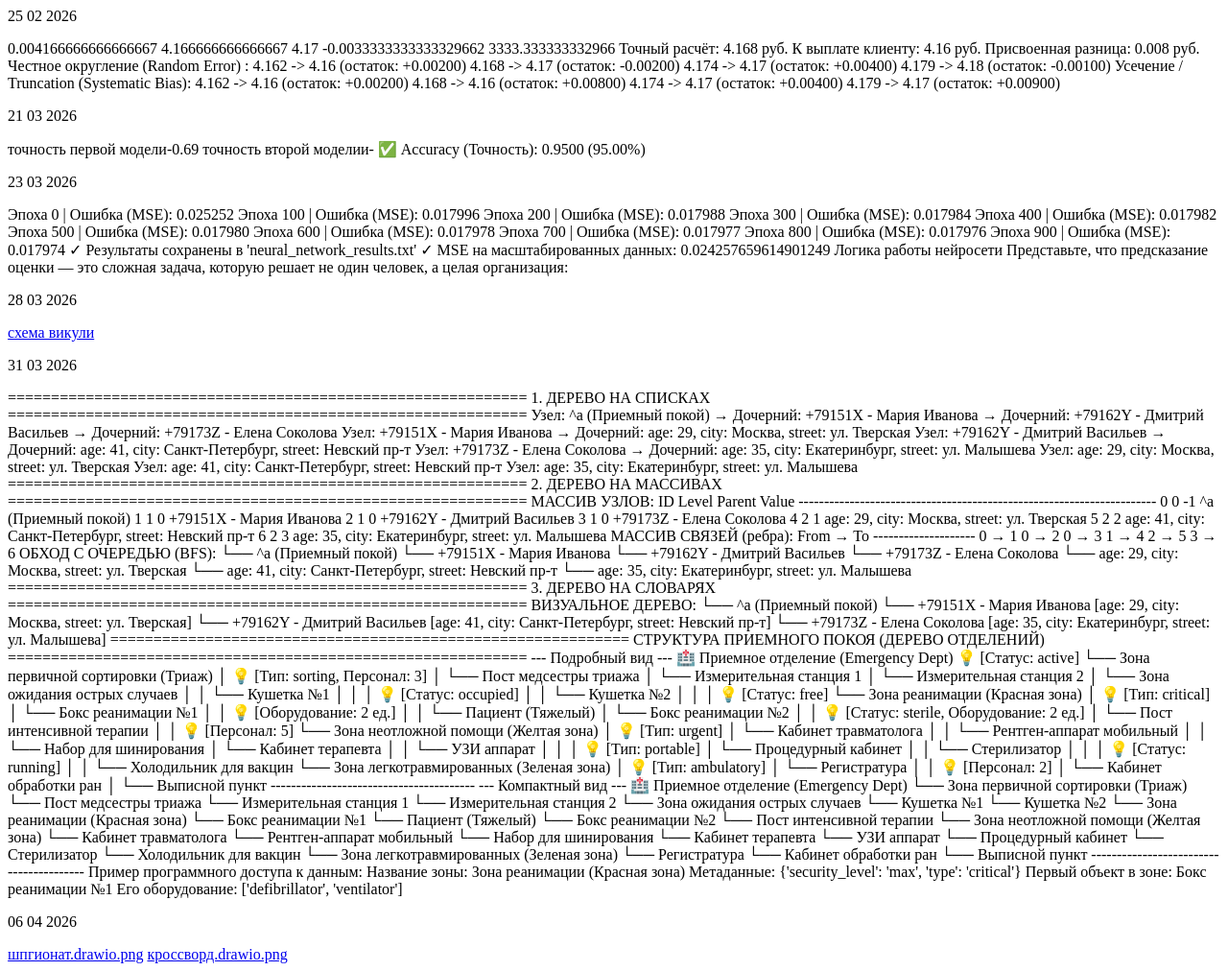
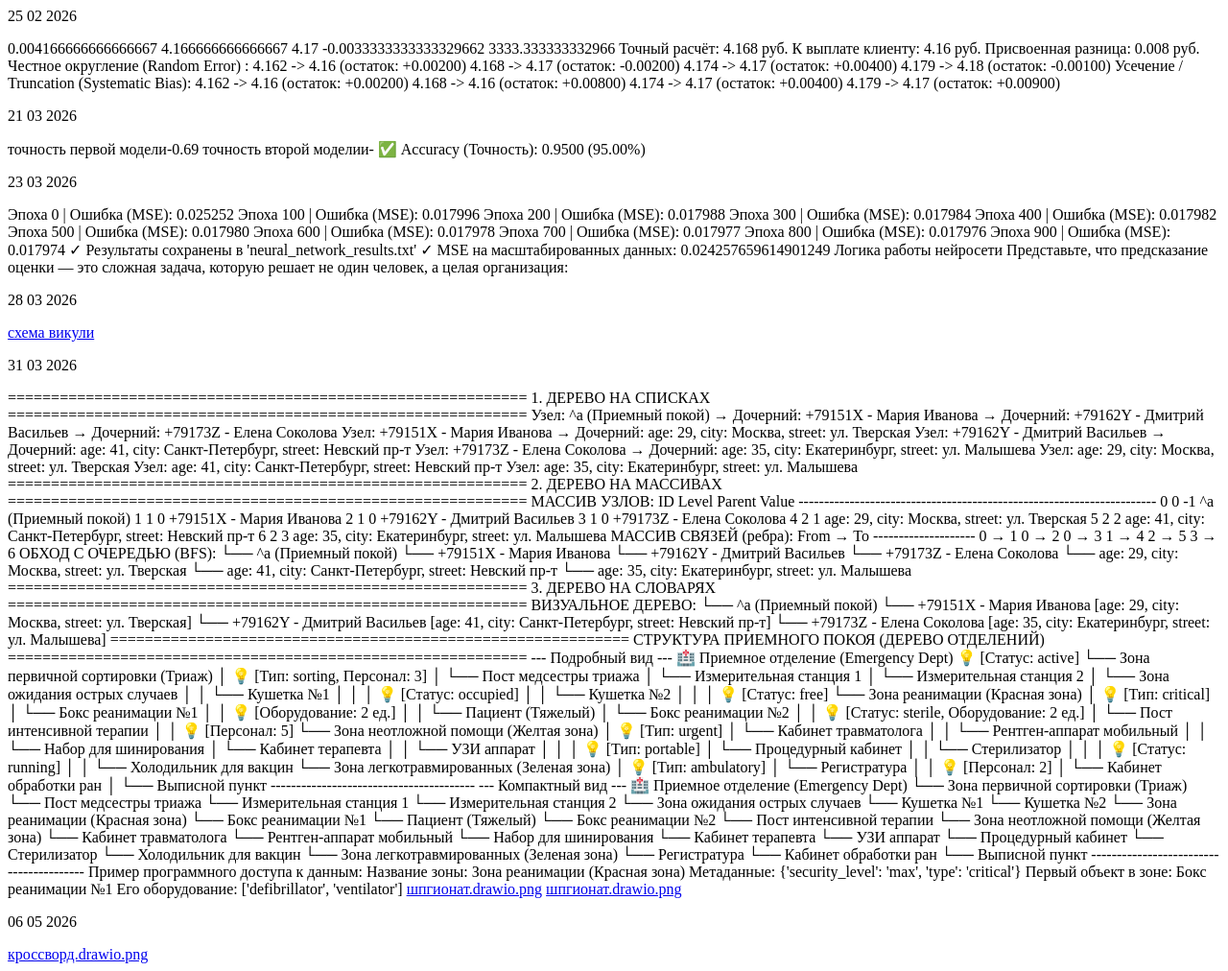
Before and after one commit to vika238/dem.github.jo, a plain HTML site: page index.html in a window 1280 px wide. Shown: the whole page at 96% size. Drawn offline with Linux system fonts and the light colour scheme.

Commit message:
Update index.html

```diff
--- a/index.html
+++ b/index.html
@@ -183,6 +183,7 @@ From   → To
 Метаданные: {'security_level': 'max', 'type': 'critical'}
 Первый объект в зоне: Бокс реанимации №1
 Его оборудование: ['defibrillator', 'ventilator']
-<p>06 04 2026</p>
 <a href ="шпгионат.drawio.png">шпгионат.drawio.png</a>
+<a href ="шпгионат.drawio.png">шпгионат.drawio.png</a>
+<p>06 05 2026</p>
 <a href ="кроссворд.drawio.png">кроссворд.drawio.png</a>
```
